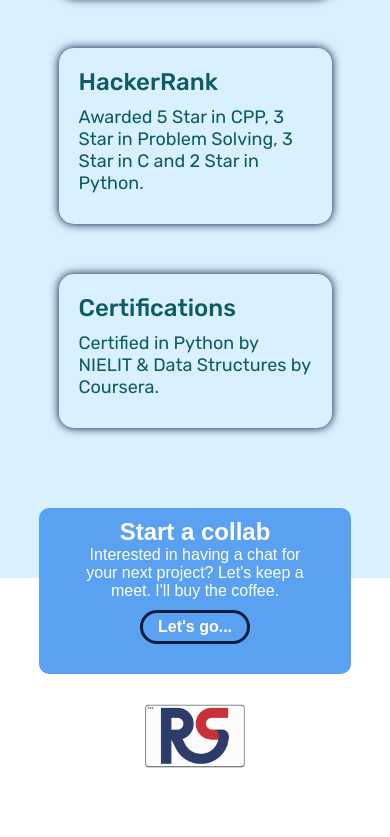
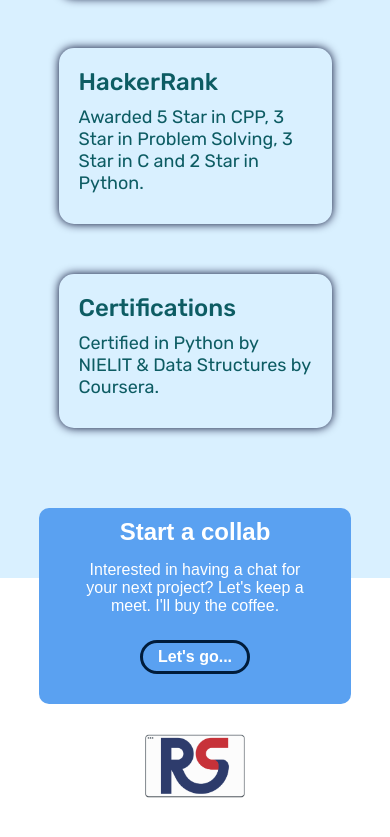
Before and after one commit to rijulsarji/Portfolio, a React (Create React App) app: page / in a window 390 px wide. Shown: the part 3454-4291 px from the top of the page. Built offline with nearby package versions, Linux system fonts and the light colour scheme; no server answers; a web font is replaced by a local one.

Commit message:
adding loader

```diff
--- a/src/CSS/Components CSS/bottomCard.css
+++ b/src/CSS/Components CSS/bottomCard.css
@@ -68,10 +68,12 @@
 	}
 	.collabContainer h1 {
 		font-size: 24px;
+		margin-bottom: 15px;
 	}
 	.collabContainer p {
 		font-size: 16px;
 		width: 80%;
+		margin-bottom: 15px;
 	}
 	.letsGo {
 		margin-top: 10px;
```
